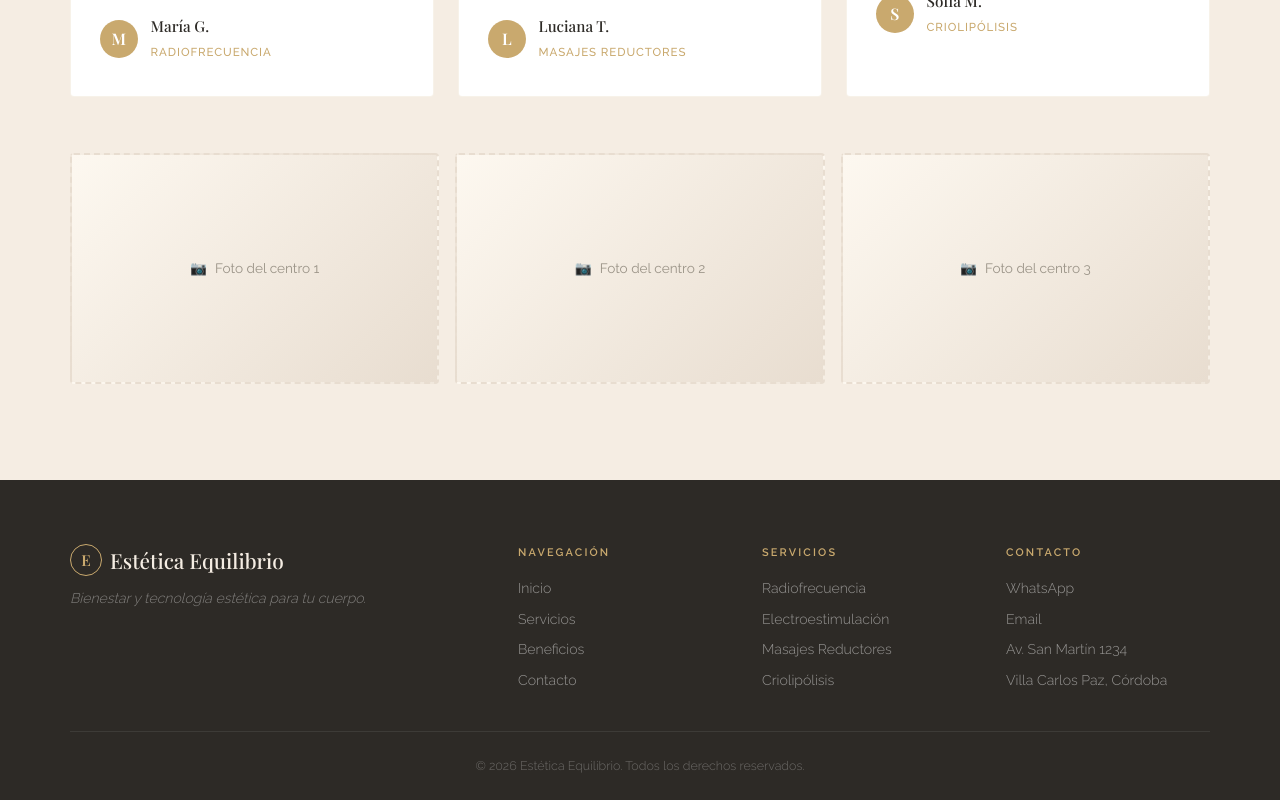
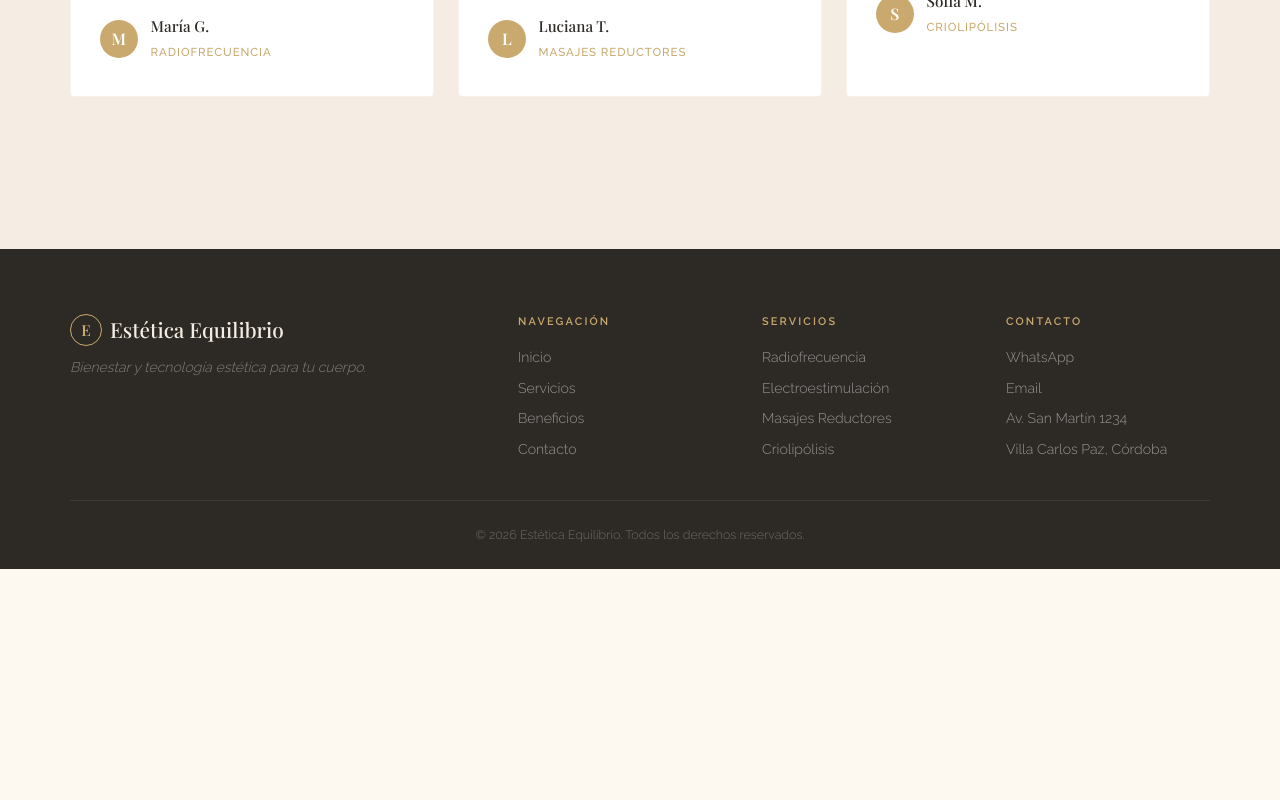
Before and after one commit to ThiagoJoelP/esteticaequilibrio, a React (Vite) app: page / in a window 1280 px wide. Shown: the part 3798-4598 px from the top of the page. After the commit the page ends 4367 px from the top, so only its background shows below. Built offline with nearby package versions, Linux system fonts and the light colour scheme; a web font is replaced by a local one.

Commit message:
Remove photo placeholders from Testimonials

```diff
--- a/src/components/Testimonials.jsx
+++ b/src/components/Testimonials.jsx
@@ -42,7 +42,7 @@ const Testimonials = () => {
         <div className="test__grid">
           {testimonials.map((t, i) => (
             <div className="test-card" key={i}>
-              <div className="test-card__quote">“</div>
+              <div className="test-card__quote">&ldquo;</div>
               <p className="test-card__text">{t.text}</p>
               <div className="test-card__author">
                 <div className="test-card__avatar">{t.name[0]}</div>
@@ -54,19 +54,6 @@ const Testimonials = () => {
             </div>
           ))}
         </div>
-
-        {/* Placeholder para fotos del centro */}
-        <div className="test__photos">
-          <div className="test__photo-placeholder">
-            <span>📷</span> Foto del centro 1
-          </div>
-          <div className="test__photo-placeholder">
-            <span>📷</span> Foto del centro 2
-          </div>
-          <div className="test__photo-placeholder">
-            <span>📷</span> Foto del centro 3
-          </div>
-        </div>
       </div>
     </section>
   )
```
